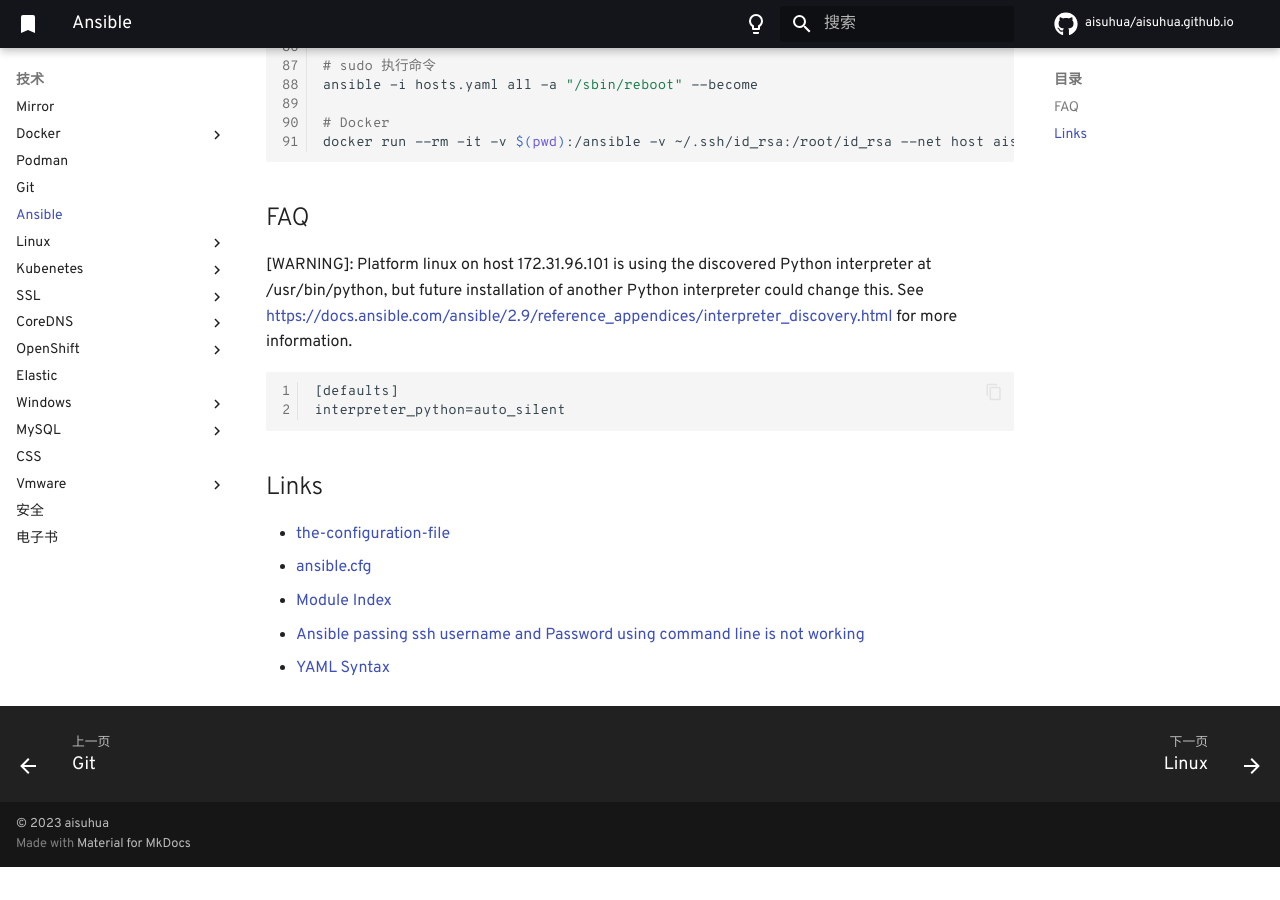
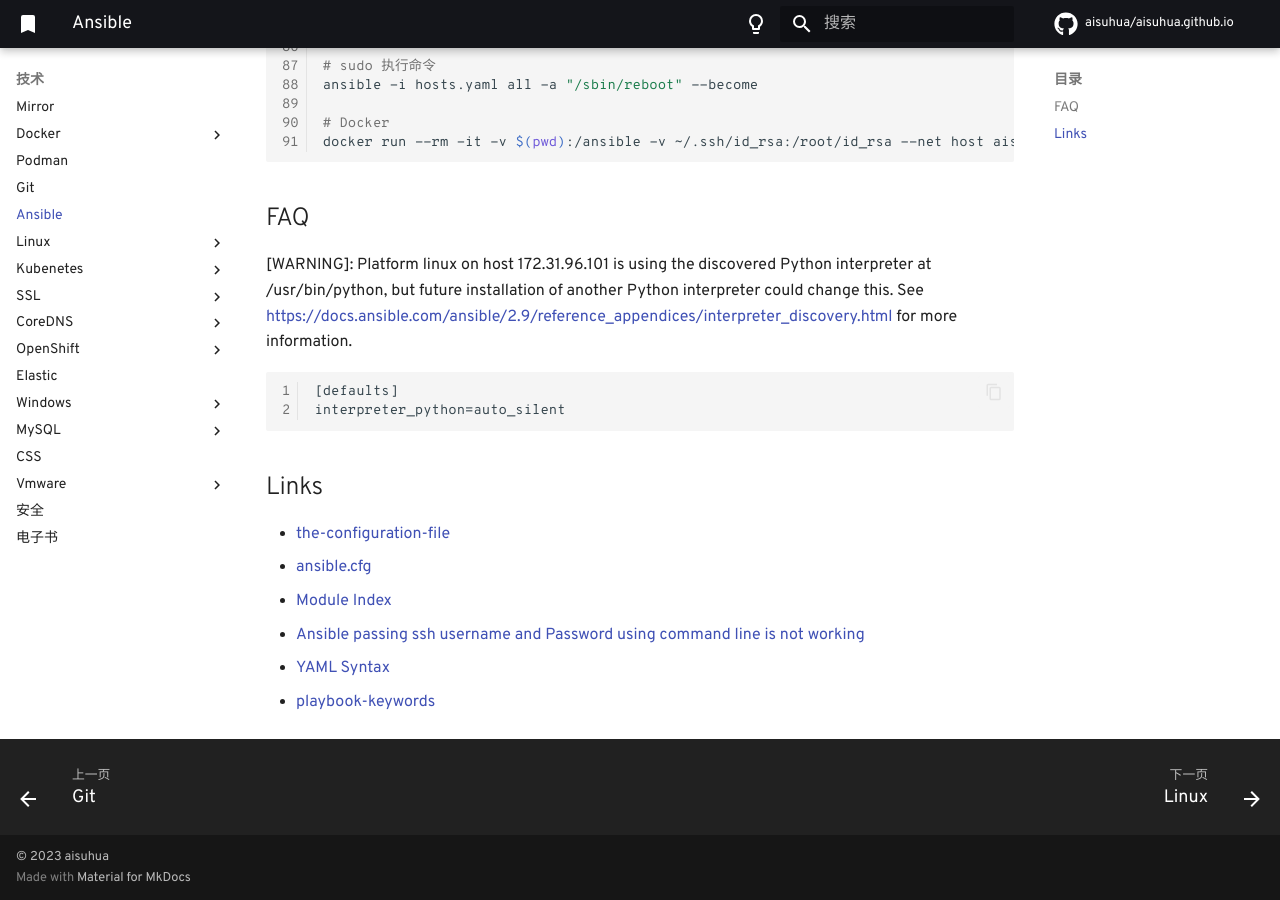
Before and after one commit to aisuhua/aisuhua.github.io, an MkDocs documentation site: the page built from docs/ansible/index.md, in a window 1280 px wide and 900 px high, scrolled down 1818 px. Built offline with MkDocs 1.6.1 and Material for MkDocs 9.7.7, drawn with Linux system fonts in a browser that asks for light colours; comment, search, counter and statistics services are not loaded; before the commit the page ends 2685 px from its top, so only the background shows below that.

Commit message:
index.md

```diff
--- a/docs/ansible/index.md
+++ b/docs/ansible/index.md
@@ -111,3 +111,4 @@
 - [Module Index](https://docs.ansible.com/ansible/2.9/modules/modules_by_category.html#modules-by-category)
 - [Ansible passing ssh username and Password using command line is not working](https://stackoverflow.com/questions/69889074/ansible-passing-ssh-username-and-password-using-command-line-is-not-working)
 - [YAML Syntax](https://docs.ansible.com/ansible/latest/reference_appendices/YAMLSyntax.html#yaml-syntax)
+- [playbook-keywords](https://docs.ansible.com/ansible/latest/reference_appendices/playbooks_keywords.html#playbook-keywords)
```
